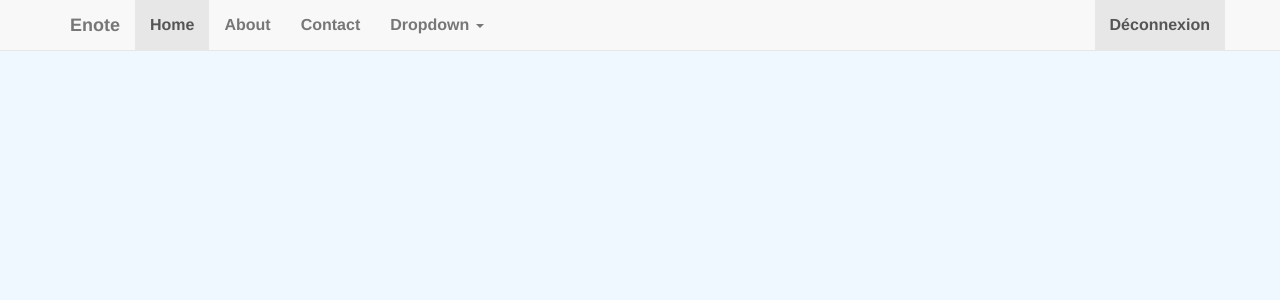
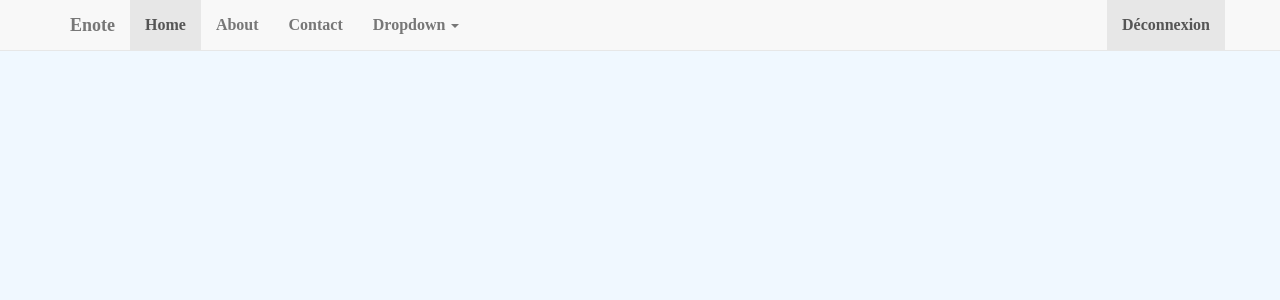
Before and after one commit to JuanTrochez/enote, a PHP site: template views/global/header.php in a window 1280 px wide. Shown: the top 300 px of the page. Run offline with PHP 8.4, Linux system fonts and the light colour scheme; the template is opened without the code that fills it: most values are stand-ins (such as "Sample title", 1, 10 or a date in 2020).

Commit message:
font update

```diff
--- a/css/styles.css
+++ b/css/styles.css
@@ -6,6 +6,7 @@ body
     color: #00001a;
     font-weight: bold;
     font-size: 16px;
+    font-family: "Montserrat";
 
 }
 
```
